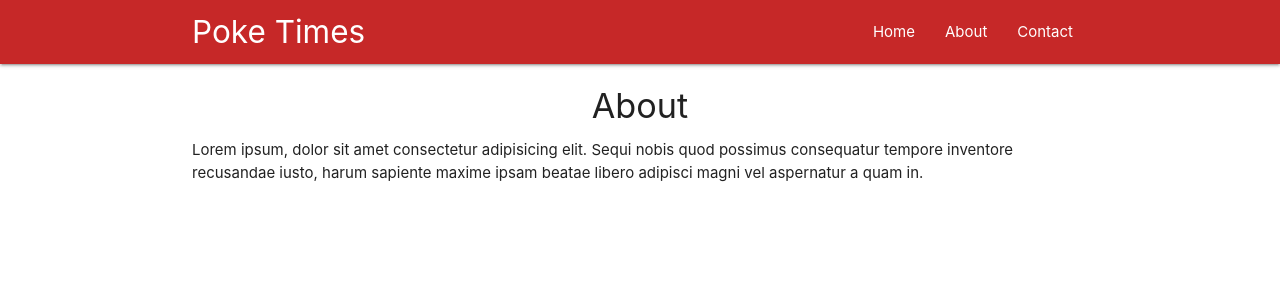
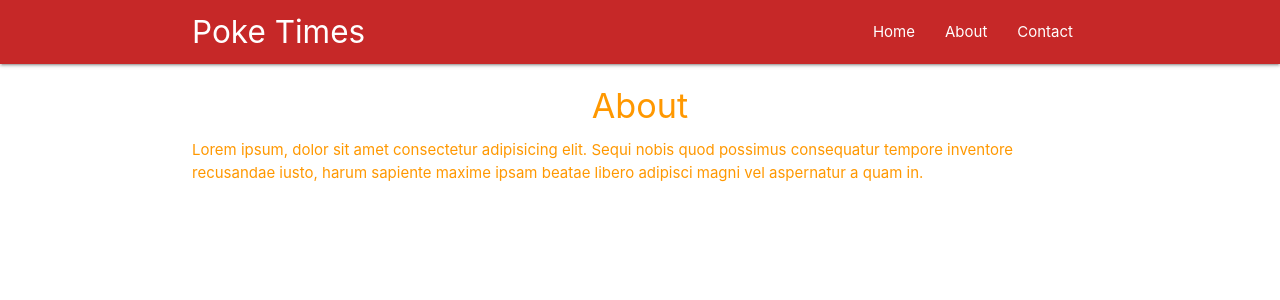
Before and after one commit to arindam-modak/React-Redux, a React (Create React App) app in the folder poketimes/: page /about in a window 1280 px wide. Shown: the top 300 px of the page. Built offline with nearby package versions, Linux system fonts and the light colour scheme.

Commit message:
higher order components

```diff
--- a/poketimes/src/components/About.js
+++ b/poketimes/src/components/About.js
@@ -1,4 +1,5 @@
 import React from 'react'
+import Rainbow from '../higherOrderComponents/Rainbow'
 
 const About = () => {
     return(
@@ -10,4 +11,4 @@ const About = () => {
     )
 }
 
-export default About
+export default Rainbow(About)
--- a/poketimes/src/components/Contact.js
+++ b/poketimes/src/components/Contact.js
@@ -1,7 +1,7 @@
 import React from 'react'
 
 const Contact = (props) => {
-    console.log(props);
+    //console.log(props);
     setTimeout(() => {
         props.history.push('/about')   // this is a programatic redirect
     }, 2000);
--- /dev/null
+++ b/poketimes/src/higherOrderComponents/Rainbow.js
@@ -0,0 +1,17 @@
+import React from 'react'
+
+const Rainbow = (WrappedComponent) => {
+
+  const colours = ['red', 'pink', 'orange', 'blue', 'green', 'yellow'];
+  const randomColour = colours[Math.floor(Math.random() * 6)];
+  const className = randomColour + '-text';
+
+  return (props) => (
+    <div className={className}>
+      <WrappedComponent {...props} />
+    </div>
+  )
+  // ... = spread method
+}
+
+export default Rainbow
```
